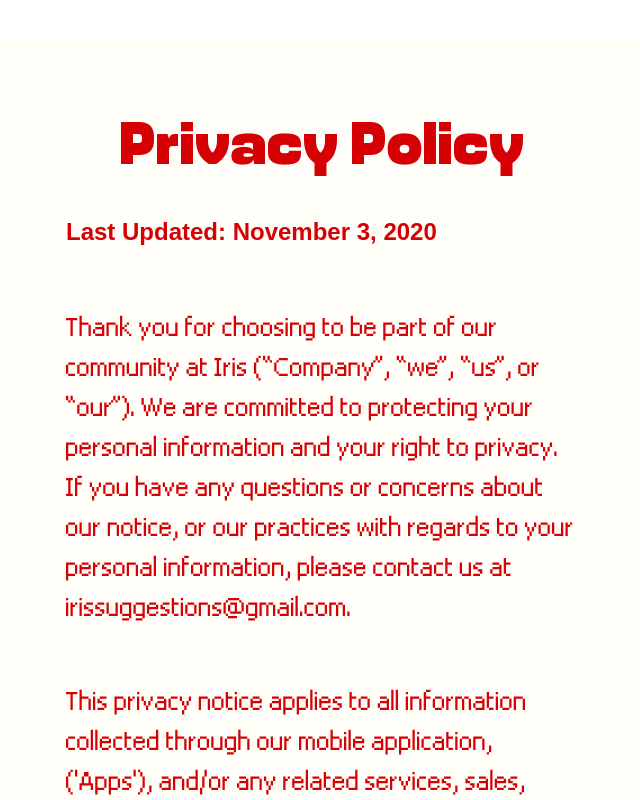
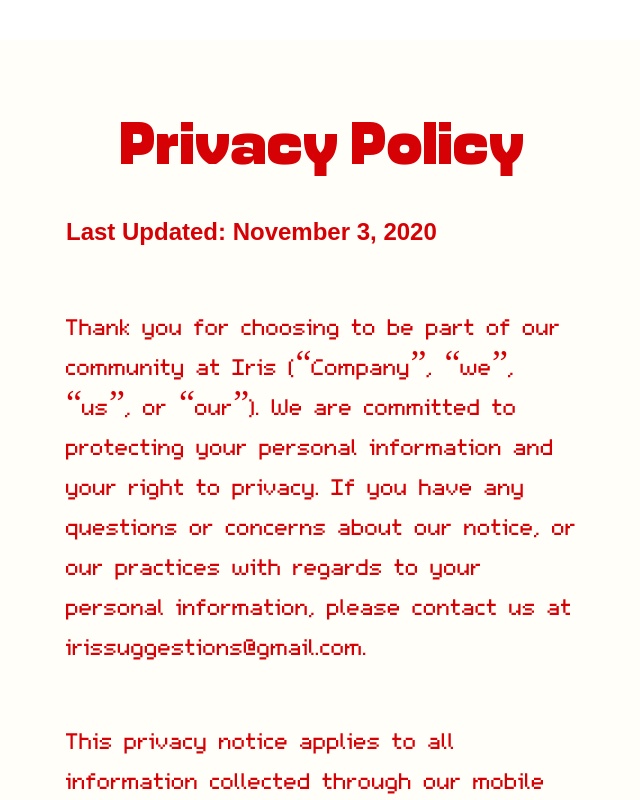
Before and after one commit to IrisHub/drop-the-fax, a React (Create React App) app: page /privacy in a window 1280 px wide. Shown: the top 800 px of the page, without its empty margins (318-958 px from the left). Built offline with nearby package versions, Linux system fonts and the light colour scheme.

Commit message:
new font

```diff
--- a/src/App.js
+++ b/src/App.js
@@ -107,7 +107,7 @@
         <Paragraph text = "A: Yes. press fax and send to 13 university presidents from Stanford, Cal, UCLA, USC, MIT and every Ivy."></Paragraph>
 
         <Highlighter text = "Q: WHY THIS?"></Highlighter>
-        <Paragraph text = "A: Emails, petitions and protests get ignored. it’s hard to ignore a tsunami of papers flying out of a house-sized machine that sounds like a jackhammer."></Paragraph>
+        <Paragraph text = "A: Emails, petitions and protests get ignored. it is hard to ignore a tsunami of papers flying out of a house-sized machine that sounds like a jackhammer."></Paragraph>
 
         <Highlighter text = "Q: WHO ARE U?"></Highlighter>
 
@@ -127,7 +127,7 @@
       </div>
 
       <div className="Cta-footer">
-        <div className= "Footer-text"> THIS IS A PROTEST BY TEACH, A GROUP OF UNDERCLASSMEN FROM STANFORD & BERKELEY </div>
+        <div className= "Footer-text"> THIS IS A STATEMENT BY TEACH, A GROUP OF UNDERCLASSMEN FROM STANFORD & BERKELEY </div>
         <div className="Signup-wrapper">
         {/* <SignUp></SignUp> */}
         </div>
--- a/src/components/colleges.css
+++ b/src/components/colleges.css
@@ -10,7 +10,7 @@
 }
 
 .College-text {
-    font-family: Teight;
+    font-family: M5;
     font-weight: 600px;
     font-size: 48px;
     color: #D60105;
@@ -21,7 +21,7 @@
 }
 
 .Confirm{
-    font-family: Teight;
+    font-family: M5;
     /* font-weight: 600; */
     font-size: 28px;
     color: #D60105;
@@ -73,7 +73,7 @@
 
 
 .Faxed-share{
-    font-family: Teight;
+    font-family: M5;
     font-weight: normal;
     font-size: 48px;
     color: #D60105;
--- a/src/components/label.css
+++ b/src/components/label.css
@@ -1,5 +1,5 @@
 .Label{
-    font-family: Teight;
+    font-family: M5;
     font-weight: normal;
     font-size: 60px;
     text-align: center;
--- a/src/components/paragraph.js
+++ b/src/components/paragraph.js
@@ -5,7 +5,7 @@
 
 const CaseParagraph = styled.div`
     // font-weight: 500;
-    font-family: Teight;
+    font-family: M5;
     font-size: 36px;
     line-height: 40px;
     text-align: left;
@@ -22,7 +22,7 @@
       }
 
       @media (max-width: 500px) {
-      font-size: 36px;
+      font-size: 28px;
       line-height: 1.2;
 
        }
--- a/src/components/subtitle.js
+++ b/src/components/subtitle.js
@@ -20,9 +20,8 @@
 
 const CaseTitle = styled.div`
     font-weight: normal;
-    font-family: Teight;
-    font-size: 48px;
-    line-height: 1;
+    font-family: M5;
+    font-size: 36px;
     font-weight: 500;
     color: #D60105;
     text-align: center;
--- a/src/index.css
+++ b/src/index.css
@@ -63,3 +63,8 @@
   font-family: 'Milli-extra';
   src: local('Milli-extra'), url(./fonts/Millimetre-Extrablack_web.ttf) format('truetype');
 }
+
+@font-face {
+  font-family: 'M5';
+  src: local('M5'), url(./fonts/m5x7.ttf) format('truetype');
+}
```
Also changed, not shown: src/fonts/m5x7.ttf (added).
